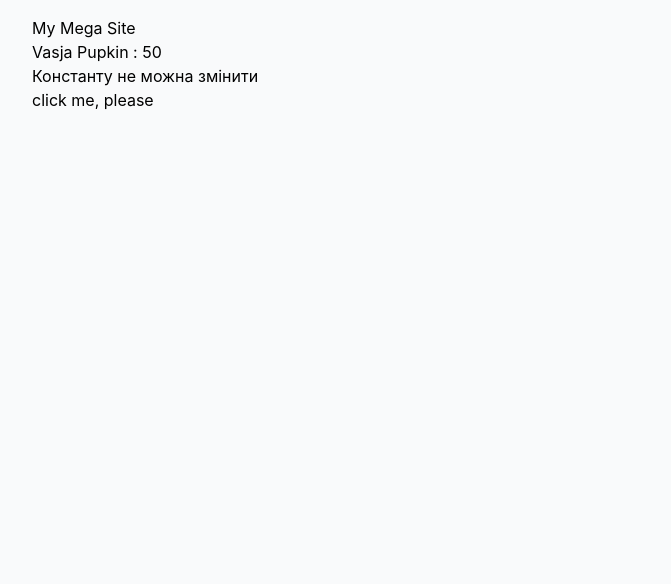
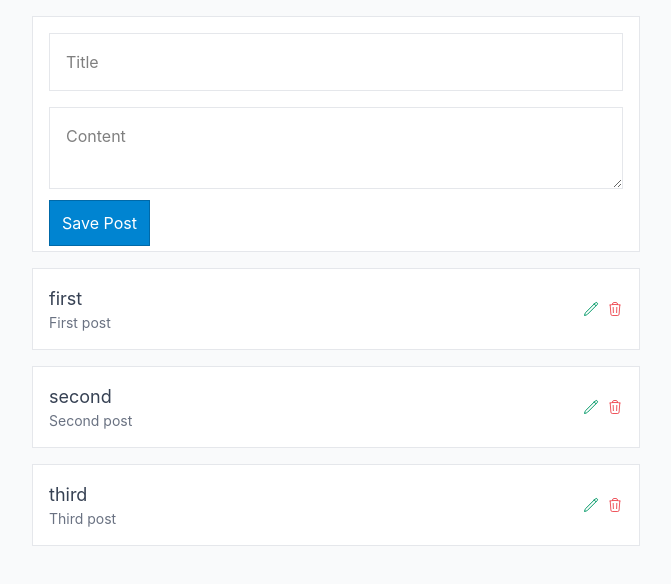
Before and after one commit to vmoisej/vuejs3movie, a Vue app: page / in a window 1280 px wide. Shown: the top 584 px of the page, without its empty margins (304-975 px from the left). Built offline with nearby package versions, Linux system fonts and the light colour scheme.

Commit message:
Lesson 2

```diff
--- a/src/App.vue
+++ b/src/App.vue
@@ -1,58 +1,126 @@
+<template>
+  <div v-if="isModalOpen" @click="isModalOpen = false" class="modal-shadow">
+    <div @click.stop class="modal bg-white border border-gray-200 p-4 mb-4">
+      <div class="mb-4">
+        <input v-model="editedPost.title" type="text" placeholder="Title" class="p-4 border border-gray-200 w-full">
+      </div>
+      <div class="mb-4">
+        <textarea v-model="editedPost.content" placeholder="Content" class="p-4 border border-gray-200 w-full"></textarea>
+      </div>
+      <div>
+        <a @click="updatePost" gref="#" class="inline block px-3 py-3 bg-sky-600 border border-sky-700 text-white">Save Post</a>
+      </div>
+    </div>
+  </div>
+  <div class="w-1/2 mx-auto p-4">
+    <div class="bg-white border border-gray-200 p-4 mb-4">
+      <div class="mb-4">
+        <input v-model="post.title" type="text" placeholder="Title" class="p-4 border border-gray-200 w-full">
+      </div>
+      <div class="mb-4">
+        <textarea v-model="post.content" placeholder="Content" class="p-4 border border-gray-200 w-full"></textarea>
+      </div>
+      <div>
+        <a @click.prevent="storePost" gref="#" class="inline block px-3 py-3 bg-sky-600 border border-sky-700 text-white">Save Post</a>
+      </div>
+    </div>
+    <div>
+        <div v-for="post in posts" class="bg-white border border-gray-200 p-4 mb-4 flex items-center justify-between">
+          <div>
+            <h3 class="text-lg text-gray-700">{{ post.title }}</h3>
+            <p class="text-sm text-gray-500">{{ post.content }}</p>
+          </div>
+          <div class="flex items=center">
+            <div class="mr-2">
+              <svg @click="editPost(post)" xmlns="http://www.w3.org/2000/svg" fill="none" viewBox="0 0 24 24" stroke-width="1.5" stroke="currentColor" class="size-4 text-emerald-600 cursor-pointer">
+                <path stroke-linecap="round" stroke-linejoin="round" d="m16.862 4.487 1.687-1.688a1.875 1.875 0 1 1 2.652 2.652L6.832 19.82a4.5 4.5 0 0 1-1.897 1.13l-2.685.8.8-2.685a4.5 4.5 0 0 1 1.13-1.897L16.863 4.487Zm0 0L19.5 7.125" />
+              </svg>
+            </div>
+            <div>
+              <svg @click="deletePost(post)" xmlns="http://www.w3.org/2000/svg" fill="none" viewBox="0 0 24 24" strokeWidth={1.5} stroke="currentColor" class="size-4 text-red-600 cursor-pointer">
+                <path strokeLinecap="round" strokeLinejoin="round" d="m14.74 9-.346 9m-4.788 0L9.26 9m9.968-3.21c.342.052.682.107 1.022.166m-1.022-.165L18.16 19.673a2.25 2.25 0 0 1-2.244 2.077H8.084a2.25 2.25 0 0 1-2.244-2.077L4.772 5.79m14.456 0a48.108 48.108 0 0 0-3.478-.397m-12 .562c.34-.059.68-.114 1.022-.165m0 0a48.11 48.11 0 0 1 3.478-.397m7.5 0v-.916c0-1.18-.91-2.164-2.09-2.201a51.964 51.964 0 0 0-3.32 0c-1.18.037-2.09 1.022-2.09 2.201v.916m7.5 0a48.667 48.667 0 0 0-7.5 0" />
+              </svg>
+            </div>
+          </div>
+        </div>
+    </div>
+   </div>
+</template>
+
 <script setup>
-import {reactive, ref} from "vue";
+import  {reactive, ref} from "vue"
 
-  let title = ref('My Mega Site')
+const posts = ref([
+  {
+    title: 'first',
+    content: 'First post'
+  },
+  {
+    title: 'second',
+    content: 'Second post'
+  },
+  {
+    title: 'third',
+    content: 'Third post'
+  },
+])
+const isModalOpen = ref(false)
+const post = reactive({
+  title: '',
+  content: '',
+})
+let editedPost = reactive({
+  title: '',
+  content: '',
+})
 
-  let persona = reactive({
-    name: 'Vasja Pupkin',
-    age: 30
+const storePost = function() {
+  posts.value.unshift({
+    title: post.title,
+    content: post.content
   })
+  Object.assign(post, {
+    title: '',
+    content: '',
+  })
+}
 
-  const permanent = 'Константу не можна змінити'
-  // permanent = 'На відміну від властивостей обєкту'
-  persona.age = 50
+const editPost = function(post) {
+  // console.log(posts.value.indexOf(post))
+  isModalOpen.value = true
+  Object.assign(editedPost, {
+    index: posts.value.indexOf(post),
+    title: post.title,
+    content: post.content
+  })
+}
 
-  sayHelloFunc()
+const updatePost = function() {
+  Object.assign(posts.value[editedPost.index], {
+    title: editedPost.title,
+    content: editedPost.content
+  })
+  isModalOpen.value = false
+}
 
-  const sayHello = function () {         // це переміння типу функція
-    console.log(11111111111, 'Hello 1')
-  }
-
-  function sayHelloFunc() {              // це функція
-    console.log(222222222222, 'Hello 2')
-  }
-
-  function changeTitle() {              // це функція
-    title.value = 'HELLO,'
-    persona.name = 'MY FRIEND'
-  }
-
-  sayHello()
-
+const deletePost = function(post) {
+  posts.value = posts.value.filter( postItem => postItem != post)
+}
 </script>
 
-<script>
-// export default {
-//   data() {
-//     return {
-//       title: 'SOME TITLE'
-//     }
-//   }
-// }
-</script>
-
-<template>
-  <div class="w-1/2 mx-auto p-4">
-    <div>{{ title }}</div>
-    <div>{{ persona.name }} : {{ persona.age }}</div>
-    <div>{{ permanent }}</div>
-
-    <div>
-      <span @click="changeTitle">click me, please</span>
-    </div>
-
-  </div>
-</template>
-
 <style>
+.modal-shadow{
+  width: 100%;
+  height: 100%;
+  position: fixed;
+  top: 0;
+  left: 0;
+  background: rgba(0,0,0,0.8);
+  display: flex;
+  align-items: center;
+  justify-content: center;
+}
+.modal{
+  width:50%;
+}
 </style>
```
